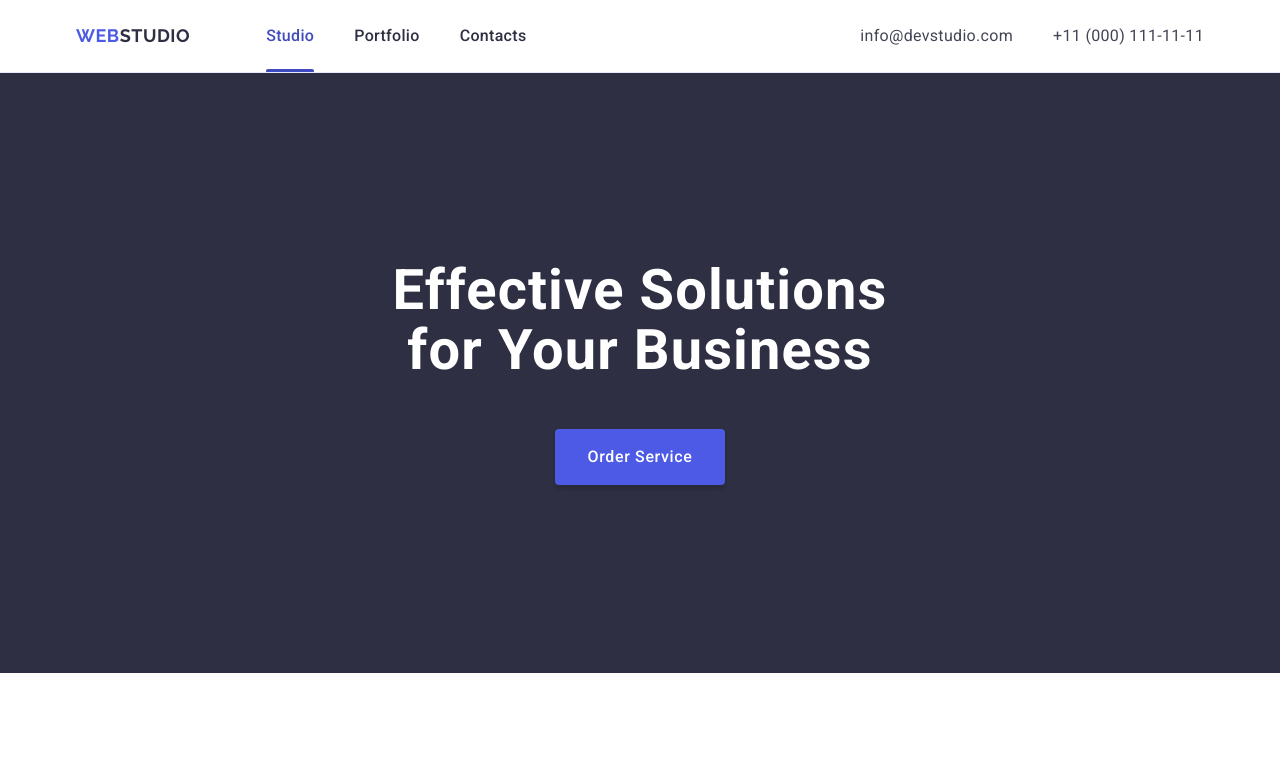
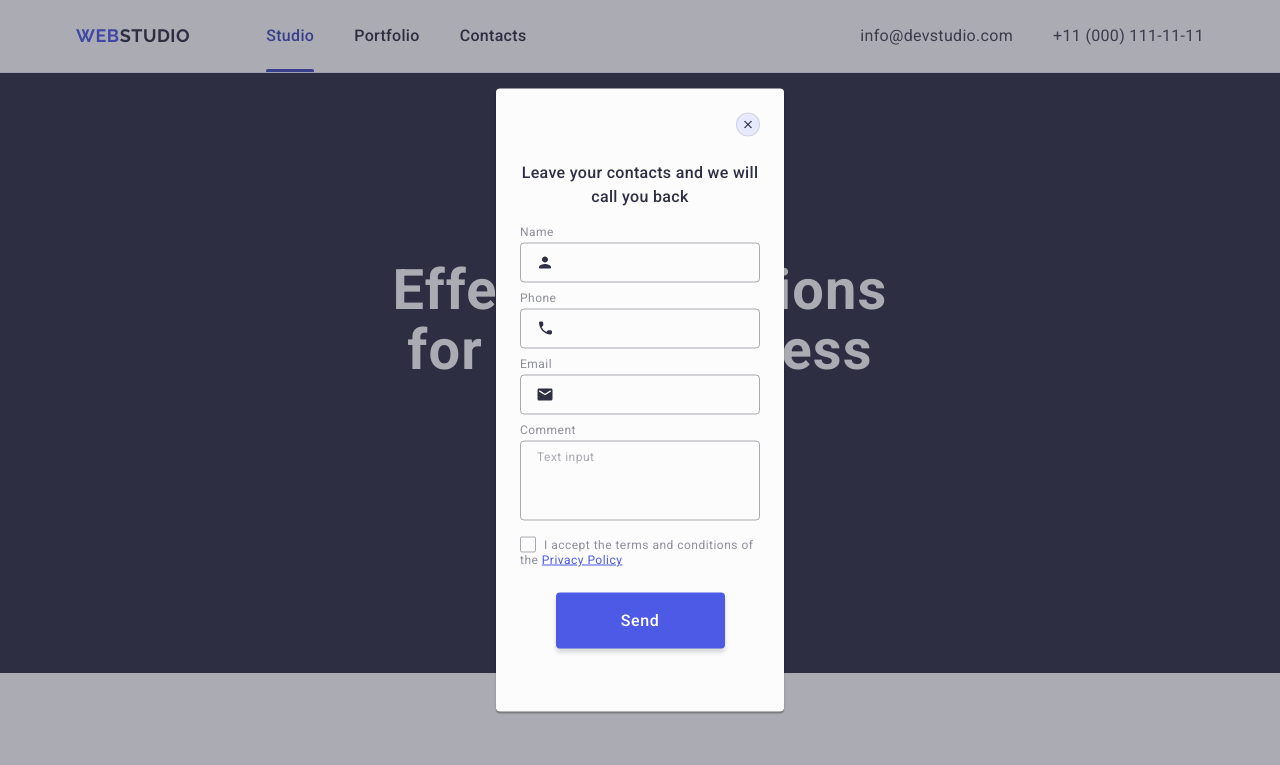
Before and after one commit to alina-alieks/goit-markup-hw-06, a plain HTML site: page index.html in a window 1280 px wide. Shown: the top 765 px of the page. Drawn offline with nearby package versions, Linux system fonts and the light colour scheme.

Commit message:
mob modal

```diff
--- a/css/styles.css
+++ b/css/styles.css
@@ -479,7 +479,241 @@ screen and (min-device-pixel-ratio: 2) and (max-width: 767px) {
 }
 /* ===== /FOOTER  MOBILE STYLES ===== */
 /* ===== MODAL WINDOW MOBILE STYLES ===== */
+.backdrop {
+    position: fixed;
+    top: 0;
+    left: 0;
+    z-index: 999999999999;
+    width: 100%;
+    height: 100%;
+    background-color: rgba(46, 47, 66, 0.40);
 
+    opacity: 0;
+    visibility: hidden;
+    pointer-events: none;
+    transition: opacity 250ms cubic-bezier(0.4, 0, 0.2, 1), visibility 250ms cubic-bezier(0.4, 0, 0.2, 1);
+}
+
+.backdrop.is-open {
+    opacity: 1;
+    visibility: visible;
+    pointer-events: auto;
+}
+
+.modal-window {
+    position: absolute;
+    top: 50%;
+    left: 50%;
+    transform: translate(-50%, -50%);
+    width: 288px;
+    max-height: 623px;
+    height: 100%;
+    box-shadow: 0px 1px 1px rgba(0, 0, 0, 0.14), 0px 1px 3px rgba(0, 0, 0, 0.12), 0px 2px 1px rgba(0, 0, 0, 0.2);
+    border-radius: 4px;
+    background-color: #fcfcfc;
+    padding: 72px 24px 24px 24px;
+    transition: transform 250ms cubic-bezier(0.4, 0, 0.2, 1);
+}
+
+/* ==== Contact form ==== */
+
+.button-icon-close {
+    position: absolute;
+    right: 24px;
+    top: 24px;
+    display: flex;
+    justify-content: center;
+    align-items: center;
+    padding: 0;
+    width: 24px;
+    height: 24px;
+    border: 1px solid rgba(0, 0, 0, 0.10);
+    background-color: #e7e9fc;
+    border-radius: 50%;
+    transition: background-color 250ms cubic-bezier(0.4, 0, 0.2, 1), border 250ms cubic-bezier(0.4, 0, 0.2, 1);
+}
+
+.button-icon-close:hover,
+.button-icon-close:focus {
+    background-color: #404bbf;
+    border: none;
+}
+
+.icon-close {
+    fill: #2e2f42;
+    transition: fill 250ms cubic-bezier(0.4, 0, 0.2, 1);
+}
+
+.button-icon-close:hover .icon-close,
+.button-icon-close:focus .icon-close {
+    fill: #ffffff;
+}
+
+.text-discrible-form {
+    color: #2e2f42;
+    text-align: center;
+    font-weight: 500;
+    margin-bottom: 16px;
+    line-height: 1.5;
+    letter-spacing: 0.02em;
+}
+
+.modal-form-input-wrapper {
+    display: flex;
+    flex-direction: column;
+    margin-bottom: 8px;
+}
+
+.modal-form-inputarea-wrapper {
+    display: flex;
+    flex-direction: column;
+    margin-bottom: 16px;
+}
+
+.label-form {
+    color: #8e8f99;
+    font-size: 12px;
+    line-height: 1.17;
+    letter-spacing: 0.04em;
+    display: block;
+    margin-bottom: 4px;
+}
+
+.input-text-wrapper {
+    position: relative;
+    height: 40px;
+}
+
+.icon-form {
+    position: absolute;
+    left: 16px;
+    top: 50%;
+    transform: translateY(-50%);
+    fill: #2e2f42;
+    transition: fill 250ms cubic-bezier(0.4, 0, 0.2, 1);
+}
+
+.input-text,
+.input-textarea {
+    width: 100%;
+    border-radius: 4px;
+    border: 1px solid rgba(46, 47, 66, 0.40);
+    background-color: transparent;
+    outline: transparent;
+    transition: border-color 250ms cubic-bezier(0.4, 0, 0.2, 1);
+}
+
+.input-text {
+    height: 40px;
+    padding: 11px 0 11px 34px;
+}
+
+.input-textarea {
+    resize: none;
+    min-height: 80px;
+    height: 120;
+    padding: 8px 16px;
+    font-size: 12px;
+    line-height: 1.17;
+    letter-spacing: 0.04em;
+    color: rgba(46, 47, 66, 0.4);
+
+}
+
+.input-textarea::placeholder {
+    color: rgba(46, 47, 66, 0.40);
+    font-size: 12px;
+    line-height: 1.17;
+    letter-spacing: 0.04em;
+
+}
+
+.input-text:focus,
+.input-textarea:focus {
+    border-color: #4d5ae5;
+    outline: transparent;
+
+}
+
+.input-text:focus+.icon-form {
+    fill: #4d5ae5;
+}
+
+/* Modal Checkbox style */
+.checkbox-form-wrapper {
+    margin-bottom: 24px;
+}
+
+.input-checkbox-wrapper {
+    display: inline-flex;
+    justify-content: center;
+    align-items: center;
+    margin-right: 8px;
+    width: 16px;
+    height: 16px;
+    border-radius: 2px;
+    border: 1px solid rgba(46, 47, 66, 0.40);
+    background-color: none;
+    fill: transparent;
+    transition: background-color 250ms cubic-bezier(0.4, 0, 0.2, 1), border 250ms cubic-bezier(0.4, 0, 0.2, 1),
+        fill 250ms cubic-bezier(0.4, 0, 0.2, 1);
+}
+
+.input-checkbox:checked+.label-checkbox .input-checkbox-wrapper {
+    background-color: #404bbf;
+    border: none;
+    fill: #f4f4fd;
+}
+
+
+.label-checkbox {
+    display: inline-block;
+    color: #8e8f99;
+    font-size: 12px;
+    line-height: 1.17;
+    letter-spacing: 0.04em;
+}
+
+.privacy-policy {
+    color: #4d5ae5;
+    font-size: 12px;
+    line-height: 1.33;
+    letter-spacing: 0.04em;
+    text-decoration: underline;
+    transition: color 250ms cubic-bezier(0.4, 0, 0.2, 1);
+}
+
+.privacy-policy:hover,
+.privacy-policy:focus {
+    color: #404bbf;
+}
+
+.form-button-send {
+    display: block;
+    border-radius: 4px;
+    background-color: #4d5ae5;
+    color: #ffffff;
+    text-align: center;
+    font-family: inherit;
+    font-size: 16px;
+    font-style: normal;
+    font-weight: 500;
+    line-height: 1.5;
+    letter-spacing: 0.04em;
+    box-shadow: 0px 4px 4px 0px rgba(0, 0, 0, 0.15);
+    padding: 16px 32px;
+    min-width: 169px;
+    height: 56px;
+    margin-right: auto;
+    margin-left: auto;
+    transition: background-color 250ms cubic-bezier(0.4, 0, 0.2, 1);
+
+}
+
+.form-button-send:hover,
+.form-button-send:focus {
+    background-color: #404bbf;
+}
 
 
 /* ===== /MODAL WINDOW MOBILE STYLES ===== */
```
